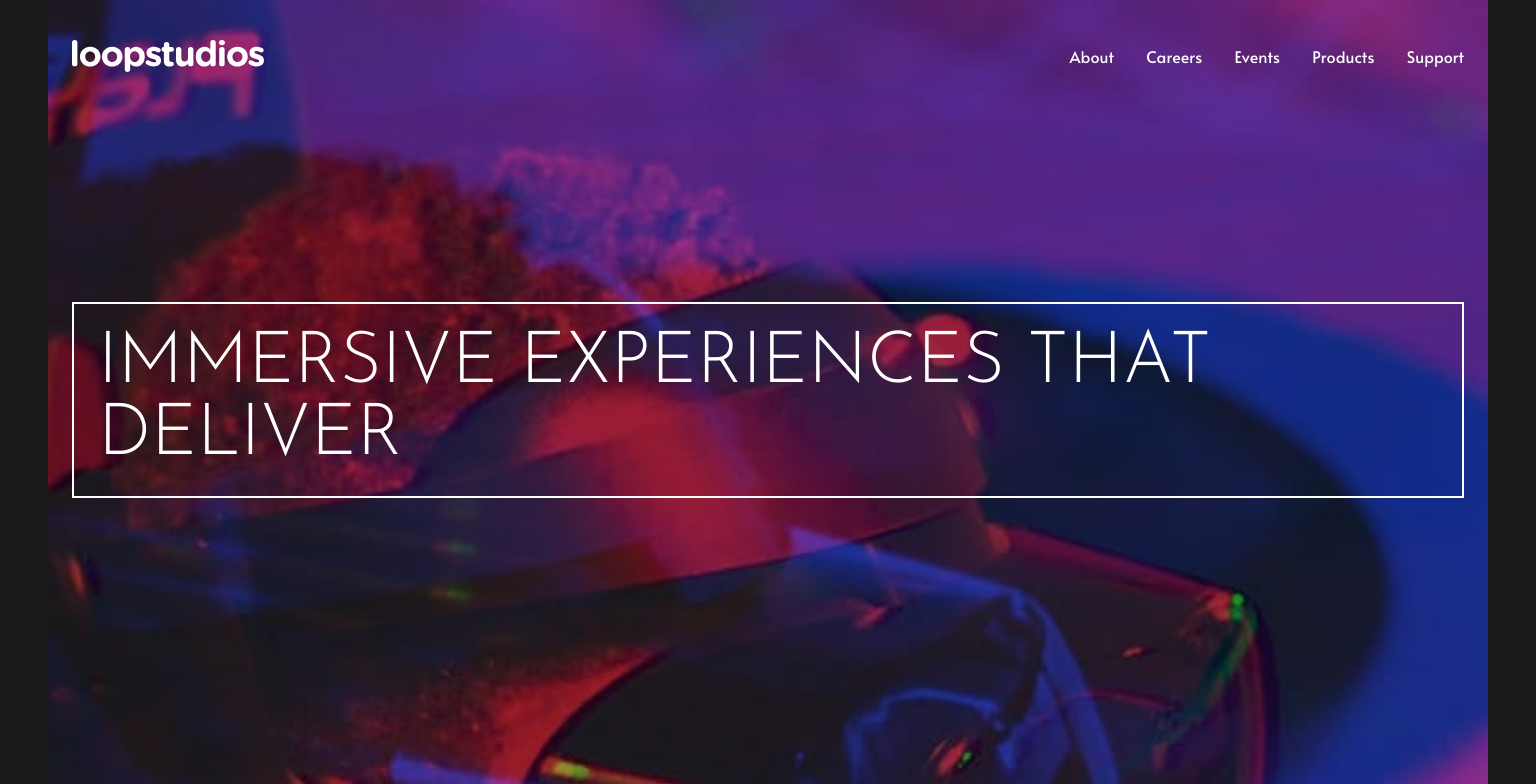
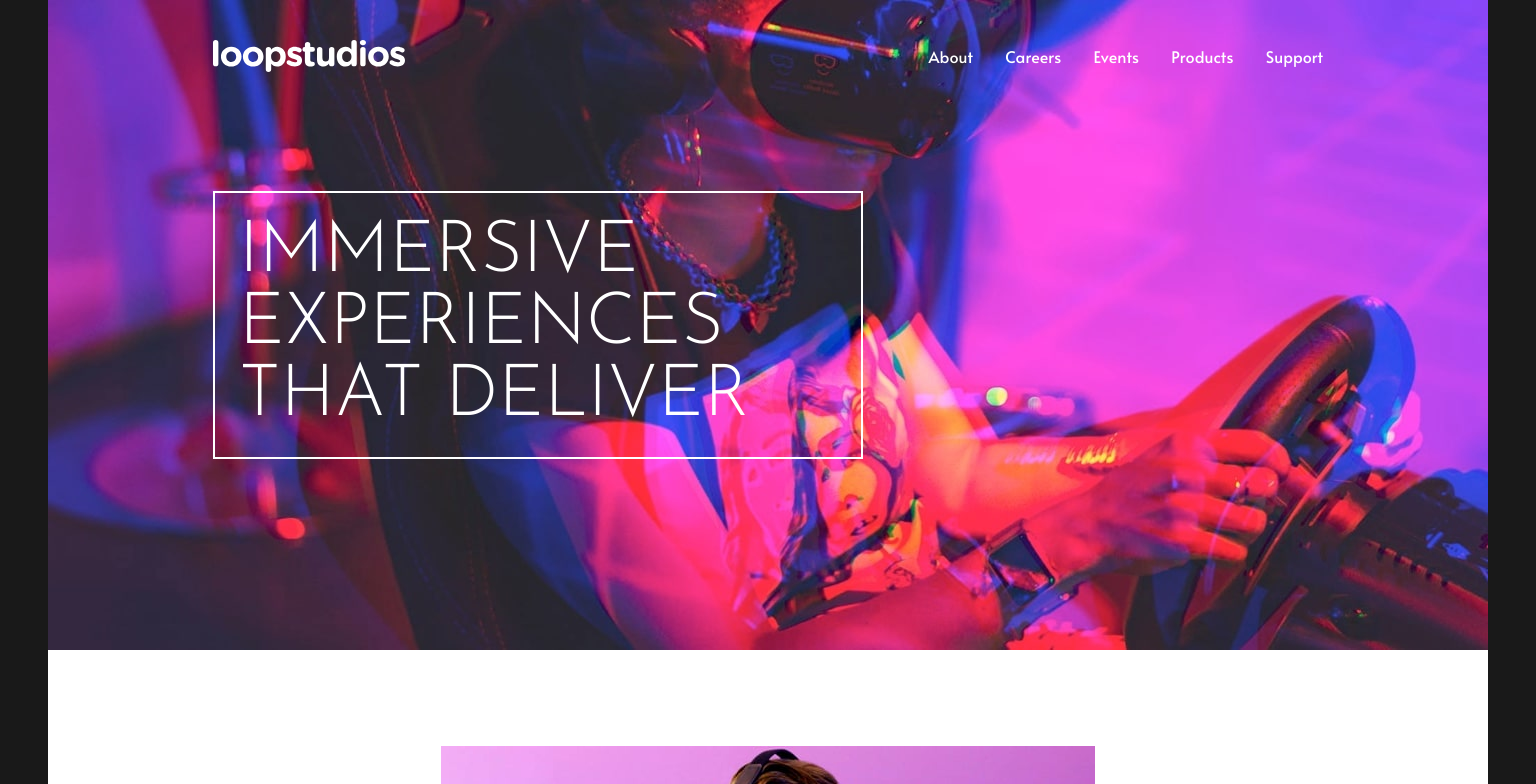
Before and after one commit to kalrog-dev/fem_loopstudios, a React (Vite) app: page / in a window 1536 px wide. Shown: the top 784 px of the page. Built offline with nearby package versions, Linux system fonts and the light colour scheme; the HTML template or start-up script is replaced by a standard one.

Commit message:
Set margins for different screen sizes

```diff
--- a/src/components/Header.css
+++ b/src/components/Header.css
@@ -11,3 +11,21 @@ header {
   margin-block: 2.65em;
   z-index: 1001;
 }
+
+@media (min-width: 768px) {
+  header {
+    padding-inline: 3em;
+  }
+}
+
+@media (min-width: 992px) {
+  header {
+    padding-inline: 6em;
+  }
+}
+
+@media (min-width: 1400px) {
+  header {
+    padding-inline: 11em;
+  }
+}
--- a/src/components/Hero.css
+++ b/src/components/Hero.css
@@ -9,7 +9,33 @@
 }
 
 .hero-content {
+  max-width: 650px;
   margin-inline: 1.6em;
   padding: 1.6em;
   border: 2px solid #fff;
 }
+
+@media (min-width: 768px) {
+  .hero {
+    min-height: min(100vh, 650px);
+    justify-content: flex-start;
+    background-image: url('../assets/desktop/image-hero.jpg');
+    background-position: center;
+  }
+
+  .hero-content {
+    margin-inline: 3em;
+  }
+}
+
+@media (min-width: 992px) {
+  .hero-content {
+    margin-inline: 6em;
+  }
+}
+
+@media (min-width: 1400px) {
+  .hero-content {
+    margin-inline: 11em;
+  }
+}
--- a/src/components/Main.css
+++ b/src/components/Main.css
@@ -1,3 +1,21 @@
 main {
   padding-inline: 1.6em;
 }
+
+@media (min-width: 768px) {
+  main {
+    padding-inline: 3em;
+  }
+}
+
+@media (min-width: 992) {
+  main {
+    padding-inline: 6em;
+  }
+}
+
+@media (min-width: 1400px) {
+  main {
+    padding-inline: 11em;
+  }
+}
```
